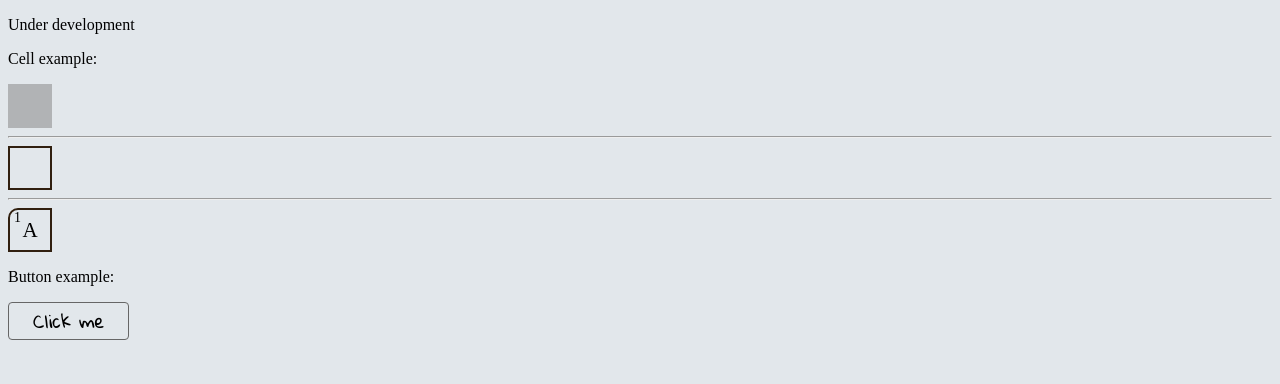
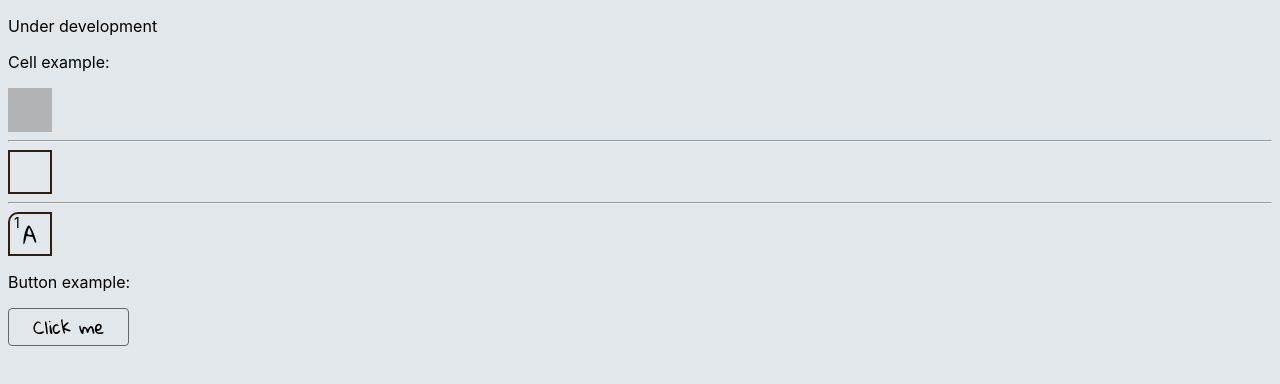
Before and after one commit to ua-dev-front/crossword-master, a React (Create React App) app in the folder frontend/: page / in a window 1280 px wide. Shown: the top 384 px of the page. Built offline with nearby package versions, Linux system fonts and the light colour scheme.

Commit message:
Replace HEX by variables, added default font-family

```diff
--- a/frontend/src/components/Cell/styles.scss
+++ b/frontend/src/components/Cell/styles.scss
@@ -7,9 +7,11 @@
     box-sizing: border-box;
     cursor: pointer;
     transition: background-color 0.2s ease-in-out;
+    user-select: none;
 
     &__letter {
         font-size: 21px;
+        font-family: "Gloria Hallelujah", cursive;
     }
 
     &__number {
@@ -22,17 +24,17 @@
     &:hover,
     &:focus:not(:focus-visible),
     &:focus-visible {
-        background-color: #b1b3b580;
+        background-color: var(--color-medium-dark);
         outline: none;
     }
 
     &--empty {
-        background-color: #b1b3b5;
+        background-color: var(--color-light-dark);
     }
 
     &--filled {
         background-color: transparent;
-        border: 2px solid #301f0f;
+        border: 2px solid var(--color-near-black);
     }
 
     &--top-left {
--- a/frontend/src/index.scss
+++ b/frontend/src/index.scss
@@ -11,4 +11,6 @@
 
 body {
   background-color: var(--color-primary);
+  font-family: -apple-system, BlinkMacSystemFont, “Segoe UI”, Roboto, Oxygen, Ubuntu, Cantarell, “Open Sans”,
+    “Helvetica Neue”, sans-serif;
 }
```
